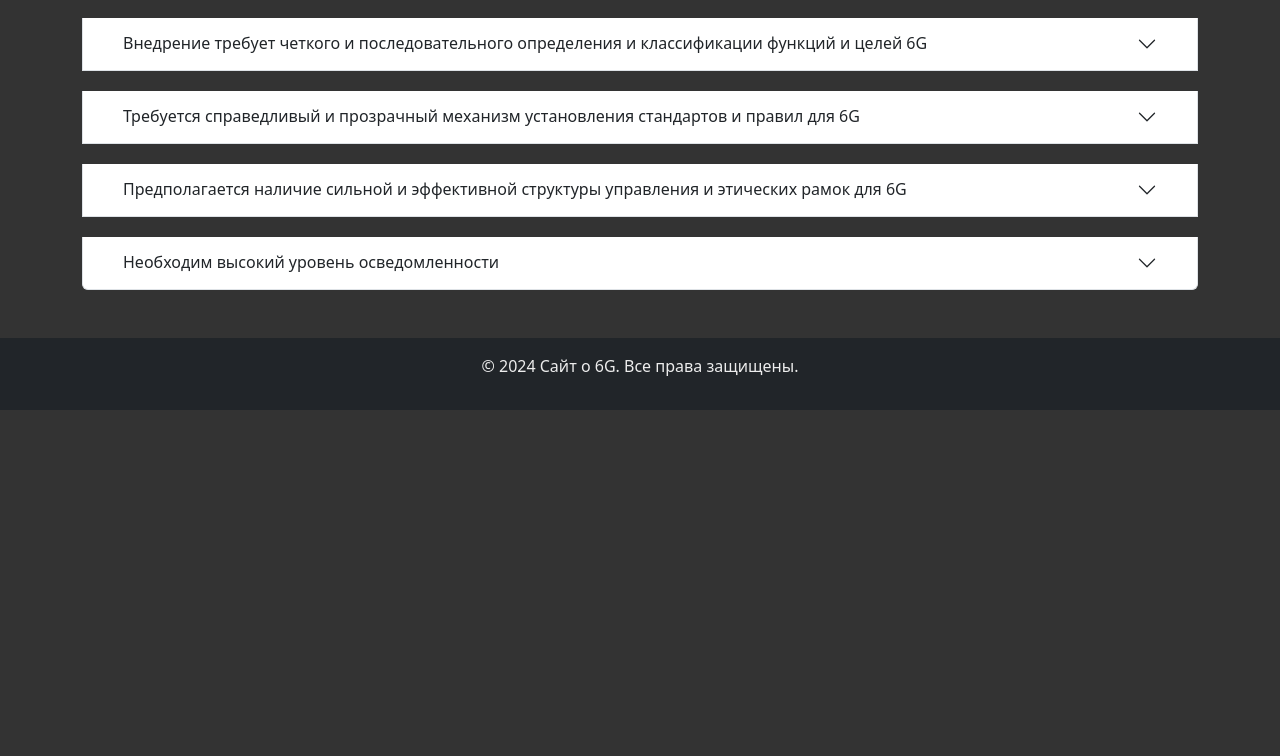
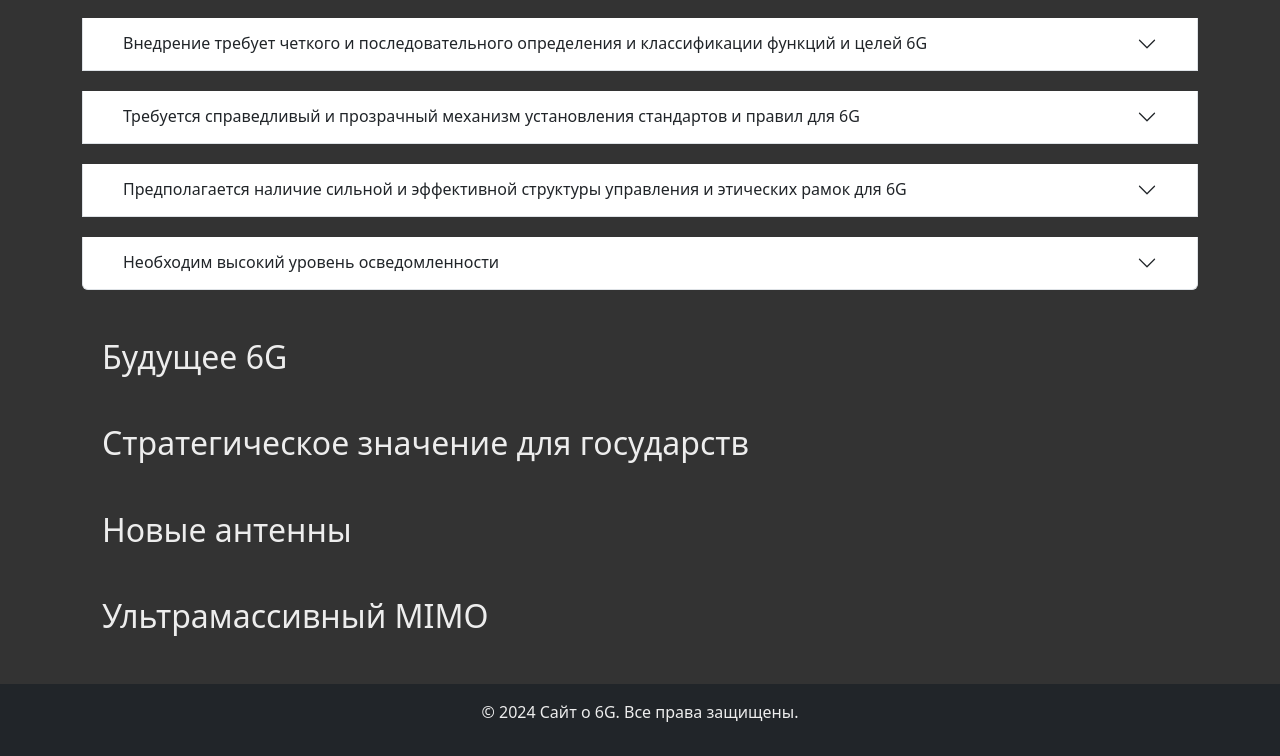
Before and after one commit to egorca05/site6g, a plain HTML site: page index.html in a window 1280 px wide. Shown: the part 4059-4815 px from the top of the page. Before the commit the page ends 4469 px from the top, so only its background shows below. Drawn offline with nearby package versions, Linux system fonts and the light colour scheme.

Commit message:
Добавил разделы

```diff
--- a/index.html
+++ b/index.html
@@ -399,6 +399,22 @@
       </div>
     </section>
 
+    <section id="" class="mt-5">
+      <h2>Будущее 6G</h2>
+    </section>
+
+    <section id="" class="mt-5">
+      <h2>Стратегическое значение для государств</h2>
+    </section>
+
+    <section id="" class="mt-5">
+      <h2>Новые антенны</h2>
+    </section>
+
+    <section id="" class="mt-5">
+      <h2>Ультрамассивный MIMO</h2>
+    </section>
+
   </div>
 
 
```
